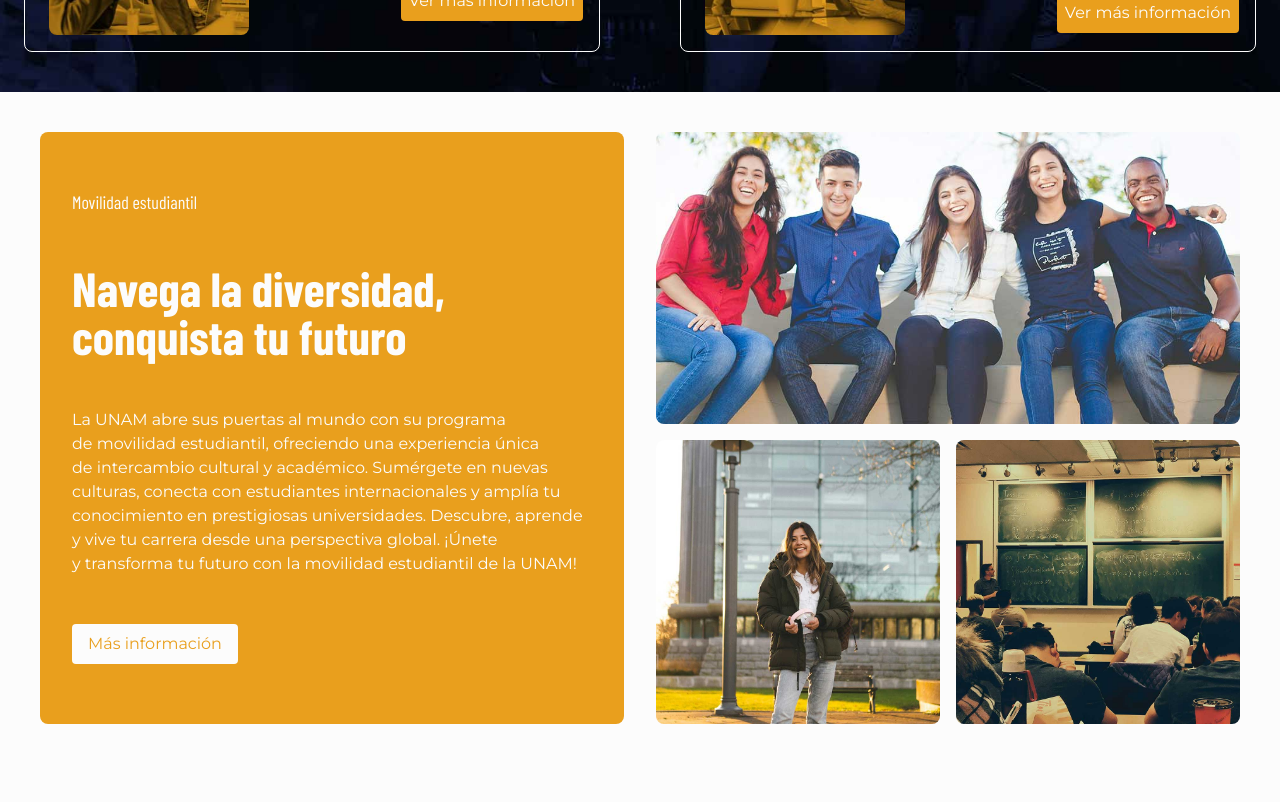
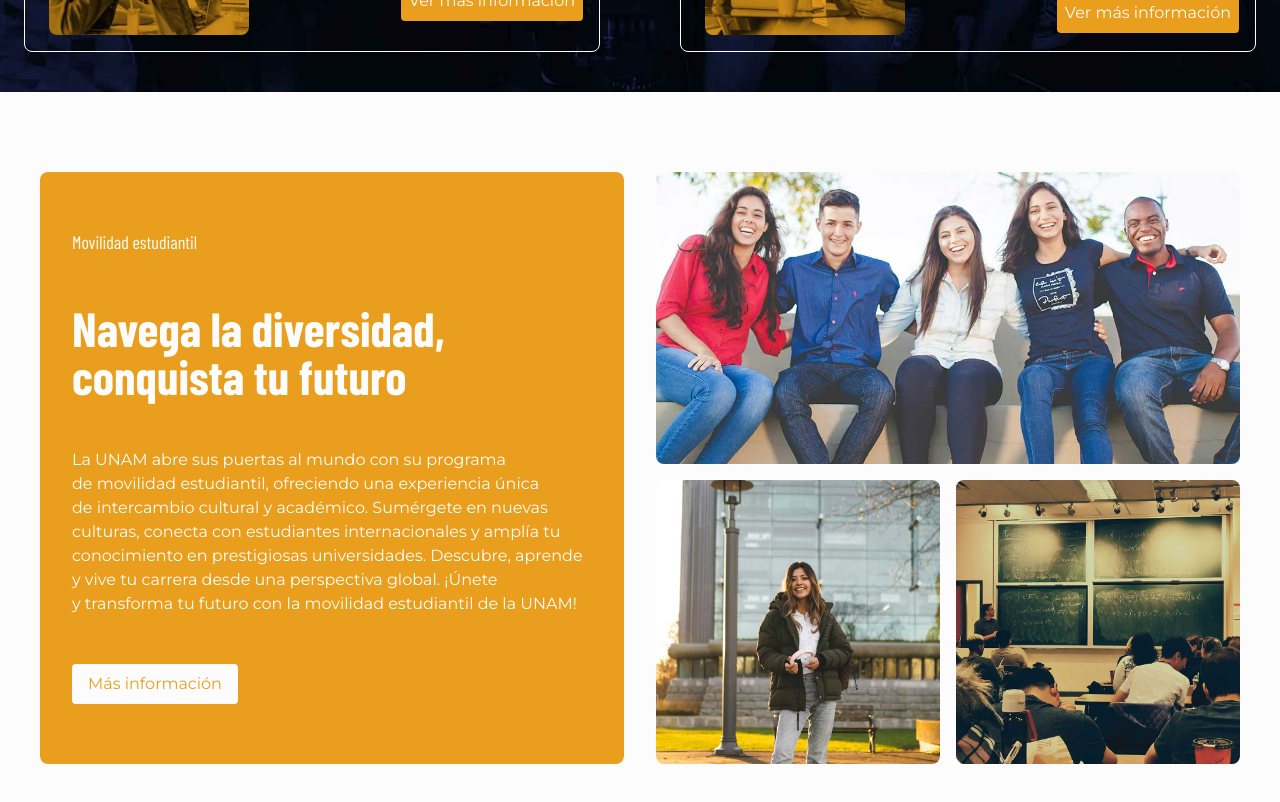
Before and after one commit to bunam-mx/cuaed-internacional, a React (Vite) app: page / in a window 1280 px wide. Shown: the part 760-1562 px from the top of the page. Before the commit the page ends 1524 px from the top, so only its background shows below. Built offline with nearby package versions, Linux system fonts and the light colour scheme; a web font is replaced by a local one.

Commit message:
Ajuste en padding del MobilityBlock

```diff
--- a/src/Components/Home/MobilityBlock/MobilityBlock.css
+++ b/src/Components/Home/MobilityBlock/MobilityBlock.css
@@ -2,7 +2,7 @@
     @apply p-10;
 }
 .mobility-block__central {
-    @apply container mx-auto lg:grid lg:grid-cols-2 lg:gap-8;
+    @apply container mx-auto lg:grid lg:grid-cols-2 lg:gap-8 lg:py-10 2xl:py-16;
 }
 .mobility-block__central--block {
     @apply bg-cuaed_gold p-4 rounded-lg text-cuaed_white xl:px-8 2xl:px-16;
```
